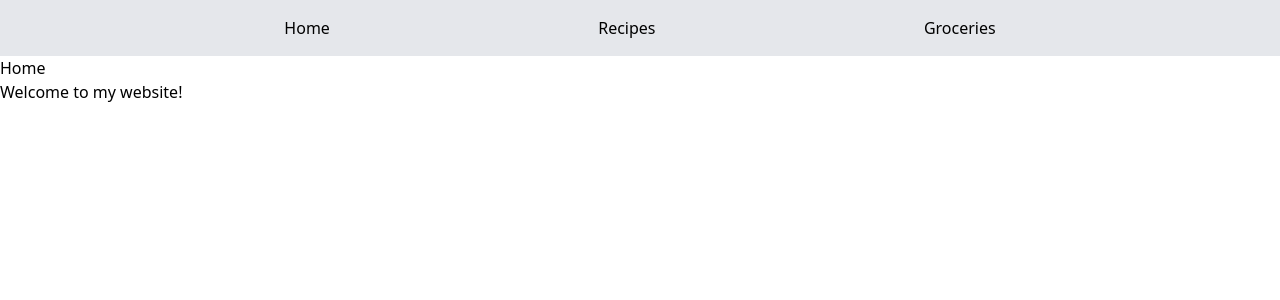
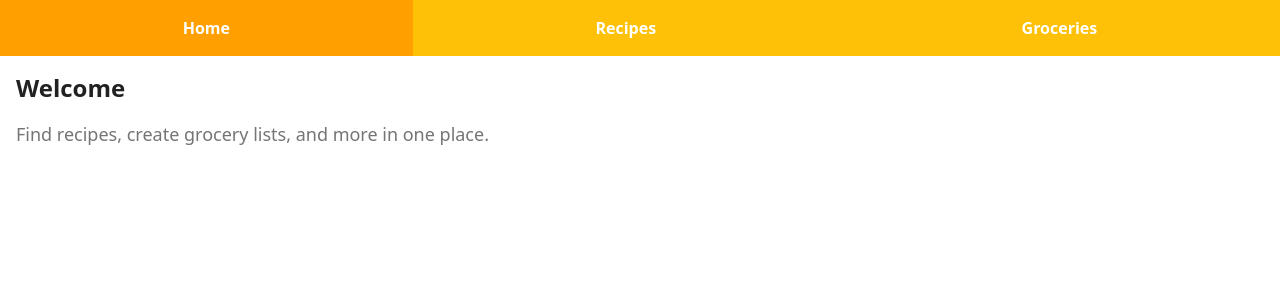
Before and after one commit to jonada182/pantry-chef, a React (Vite) app: page / in a window 1280 px wide. Shown: the top 300 px of the page. Built offline with nearby package versions, Linux system fonts and the light colour scheme; the HTML template or start-up script is replaced by a standard one.

Commit message:
Add missing components. Style navigation and pages.

```diff
--- a/src/App.tsx
+++ b/src/App.tsx
@@ -1,7 +1,7 @@
 import React from "react";
-import { BrowserRouter, Link, Route, Routes } from "react-router-dom";
+import { BrowserRouter, Route, Routes } from "react-router-dom";
 import { ErrorPage, Groceries, Home, Recipes } from "./pages";
-import { FlexCol } from "./components";
+import { FlexCol, Nav, NavLink } from "./components";
 
 function App() {
 
@@ -9,19 +9,11 @@ function App() {
     <div className="app w-full h-full">
       <BrowserRouter>
         <FlexCol>
-          <nav className="p-4 bg-gray-200">
-            <ul className="flex flex-row place-content-evenly">
-              <li>
-                <Link to="/">Home</Link>
-              </li>
-              <li>
-                <Link to="/recipes">Recipes</Link>
-              </li>
-              <li>
-                <Link to="/groceries">Groceries</Link>
-              </li>
-            </ul>
-          </nav>
+          <Nav>
+            <NavLink title="Home" url="/"/>
+            <NavLink title="Recipes" url="/recipes"/>
+            <NavLink title="Groceries" url="/groceries"/>
+          </Nav>
           <Routes>
             <Route path="/" element={<Home />} />
             <Route path="/groceries" element={<Groceries />} errorElement={<ErrorPage />} />
--- /dev/null
+++ b/src/components/Nav/Nav.tsx
@@ -0,0 +1,25 @@
+import React from "react";
+import { FlexCol, FlexRow } from "..";
+
+type Props = {
+  children: React.ReactNode;
+  direction?: "vertical" | "horizontal"
+};
+
+const Nav = ({ children, direction = "horizontal" }: Props) => {
+  if (direction == "vertical") {
+    return (
+      <FlexCol className="place-content-evenly bg-primary text-white font-bold">
+        { children }
+      </FlexCol>
+    );
+  }
+
+  return (
+    <FlexRow className="place-content-evenly bg-primary text-white font-bold">
+      { children }
+    </FlexRow>
+  );
+};
+
+export { Nav };
--- /dev/null
+++ b/src/components/Nav/NavLink.tsx
@@ -0,0 +1,15 @@
+import React from "react";
+import { Link } from "react-router-dom";
+
+type Props = {
+  title: string;
+  url: string;
+};
+
+const NavLink = ({ title, url }: Props) => {
+  return (
+    <Link className="flex flex-grow p-4 justify-center hover:bg-dark-primary" title={ title } to={ url }>{ title }</Link>
+  );
+};
+
+export { NavLink };
--- /dev/null
+++ b/src/components/Nav/index.ts
@@ -0,0 +1,2 @@
+export { Nav } from "./Nav";
+export { NavLink } from "./NavLink";
--- a/src/components/PageHeading.tsx
+++ b/src/components/PageHeading.tsx
@@ -1,13 +1,18 @@
 import React from "react";
+import { FlexCol } from "./FlexCol";
 
 type Props = {
   title: string;
+  description?: string;
 };
 
-export function PageHeading({ title }: Props) {
+export function PageHeading({ title, description }: Props) {
   return (
-    <h3 className="text-2xl font-bold text-primary-text">
+    <FlexCol gap={4} className="p-4 mb-4">
+      <h3 className="text-2xl font-bold text-primary-text">
       {title}
     </h3>
+    { description && <p className="text-lg text-secondary-text">{ description }</p> }
+    </FlexCol>
   );
 }
--- a/src/components/index.ts
+++ b/src/components/index.ts
@@ -4,3 +4,4 @@ export { FlexRow } from "./FlexRow";
 export { TextInput } from "./TextInput";
 export { Button } from "./Button";
 export { ChatContainer, ChatMessage } from "./Chat";
+export { Nav, NavLink } from "./Nav";
--- a/src/pages/Groceries.tsx
+++ b/src/pages/Groceries.tsx
@@ -1,13 +1,14 @@
 import React from "react";
+import { FlexCol, PageHeading } from "../components";
 
-type Props = {};
-
-const Groceries = (props: Props) => {
+const Groceries = () => {
   return (
-    <div>
-      <h1>Groceries</h1>
-      <p>Here's your grocery list.</p>
-    </div>
+    <FlexCol>
+      <PageHeading
+        title="Groceries"
+        description="Select the food items you have in your fridge to help you plan your next meal"
+      />
+    </FlexCol>
   );
 };
 
--- a/src/pages/Home.tsx
+++ b/src/pages/Home.tsx
@@ -1,13 +1,14 @@
 import React from "react";
+import { FlexCol, PageHeading } from "../components";
 
-type Props = {};
-
-const Home = (props: Props) => {
+const Home = () => {
   return (
-    <div>
-      <h1>Home</h1>
-      <p>Welcome to my website!</p>
-    </div>
+    <FlexCol>
+      <PageHeading
+        title="Welcome"
+        description="Find recipes, create grocery lists, and more in one place."
+      />
+    </FlexCol>
   );
 };
 
--- a/src/pages/Recipes.tsx
+++ b/src/pages/Recipes.tsx
@@ -1,13 +1,14 @@
 import React from "react";
+import { FlexCol, PageHeading } from "../components";
 
-type Props = {};
-
-const Recipes = (props: Props) => {
+const Recipes = () => {
   return (
-    <div>
-      <h1>Recipes</h1>
-      <p>Check out some of our delicious recipes.</p>
-    </div>
+    <FlexCol>
+      <PageHeading
+        title="Recipes"
+        description="Check out some of our delicious recipes."
+      />
+    </FlexCol>
   );
 };
 
```
